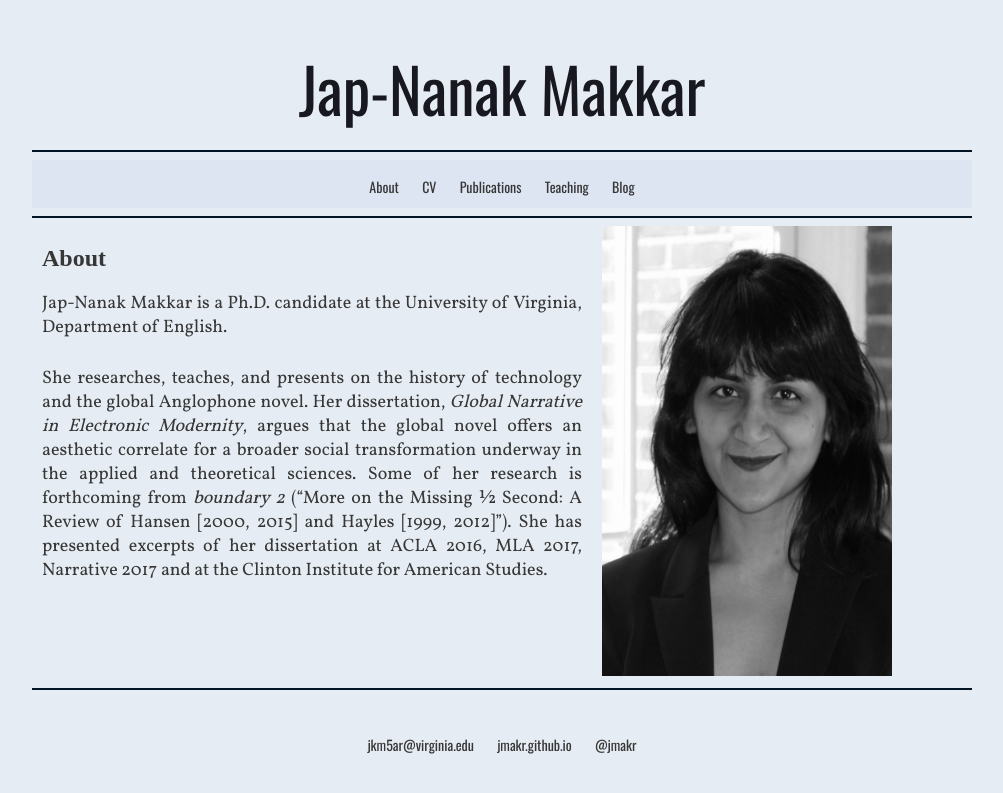
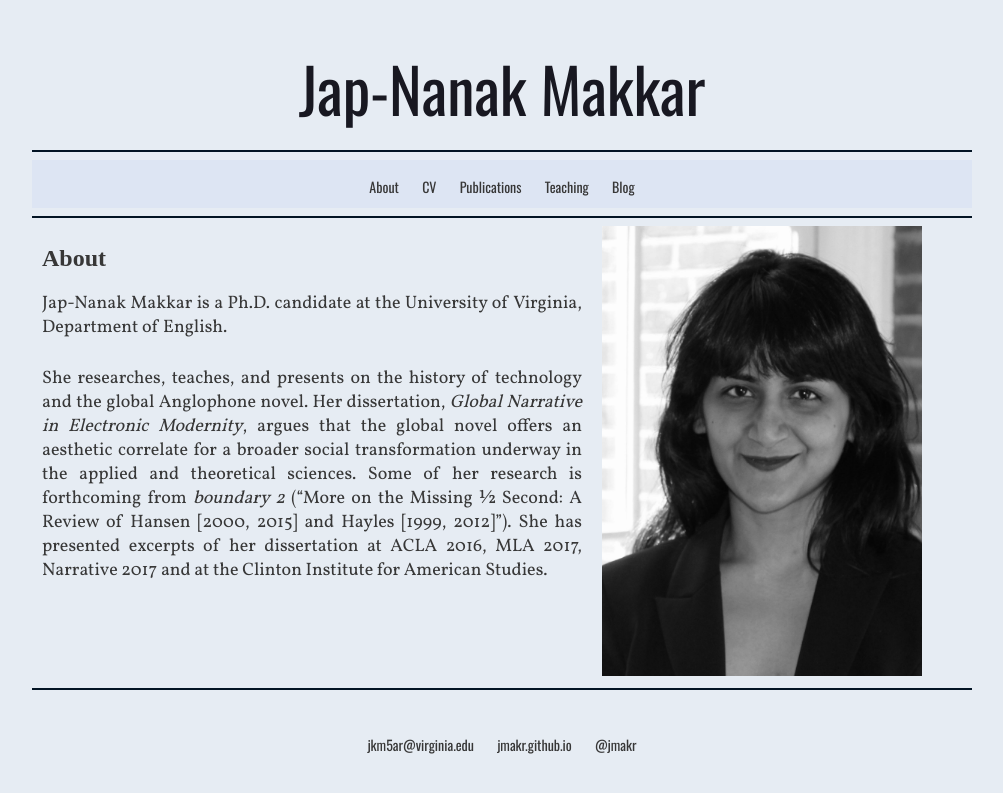
Before and after one commit to jmakr/jmakr.github.io, a Jekyll site: the page built from index.html, in a window 1280 px wide. Shown: the top 793 px of the page, without its empty margins (138-1141 px from the left). Built offline with Jekyll 4.4.1, drawn with Linux system fonts in a browser that asks for light colours; some web fonts are replaced.

Commit message:
Update index.html

```diff
--- a/index.html
+++ b/index.html
@@ -36,8 +36,8 @@
 
   <div id="imagebox" class="article grid_4">
 	<div class="imagehelper">
-	<div style="width:290px;">
-	<img src="resized_330 to 450.jpg" height="450" width="290"/>
+	<div style="width:320px;">
+	<img src="resized_330 to 450.jpg" height="450" width="320"/>
 	</div>
 	</div>
 
```
